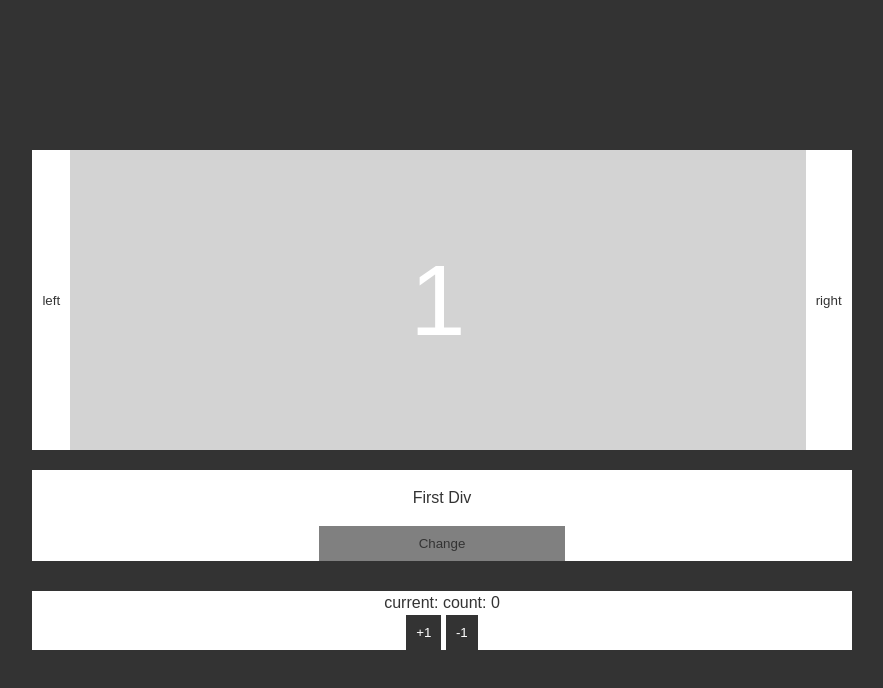
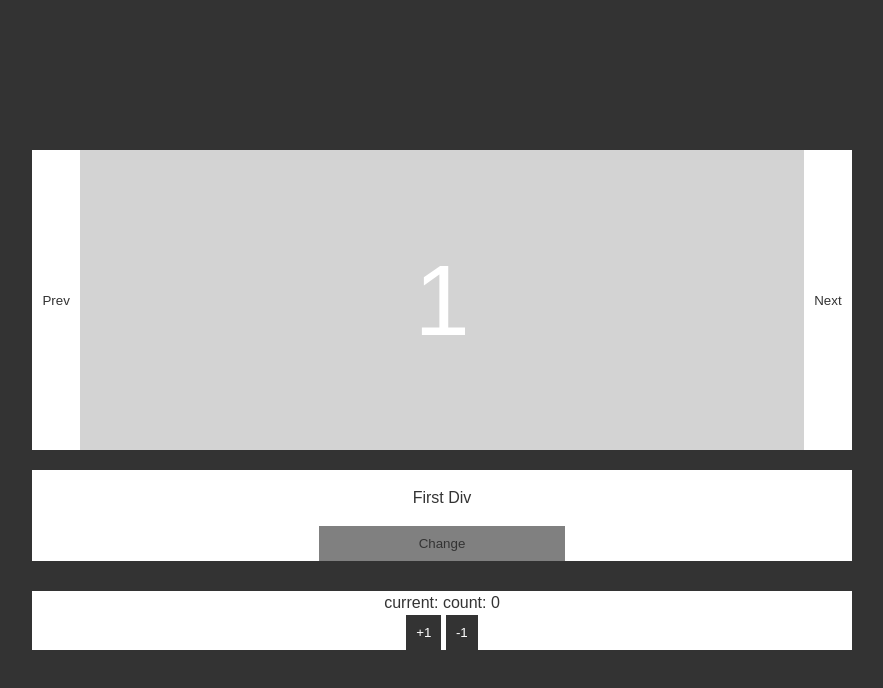
Before and after one commit to martinacev/slider, a website built with Vite: page index.html in a window 1280 px wide. Shown: the whole page, without its empty margins (198-1081 px from the left). Built offline with nearby package versions, Linux system fonts and the light colour scheme.

Commit message:
change-text-on-slider

```diff
--- a/index.html
+++ b/index.html
@@ -12,7 +12,7 @@
 		<div class="container">
 			<!-- ------------------ SLIDER ---------------- -->
 			<div class="main">
-				<button class="prev">left</button>
+				<button class="prev">Prev</button>
 				<div class="wrapper">
 					<div class="slider">
 						<div class="slide div1">1</div>
@@ -21,7 +21,7 @@
 						<div class="slide div4">4</div>
 					</div>
 				</div>
-				<button class="next">right</button>
+				<button class="next">Next</button>
 			</div>
 
 			<!--------------------- SHOW HIDE DIV------------------------->
```
